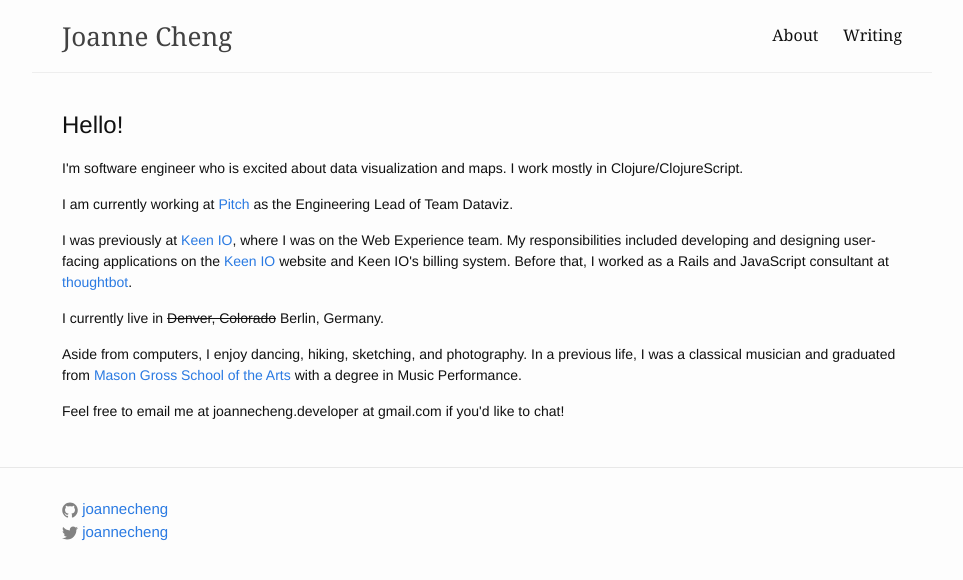
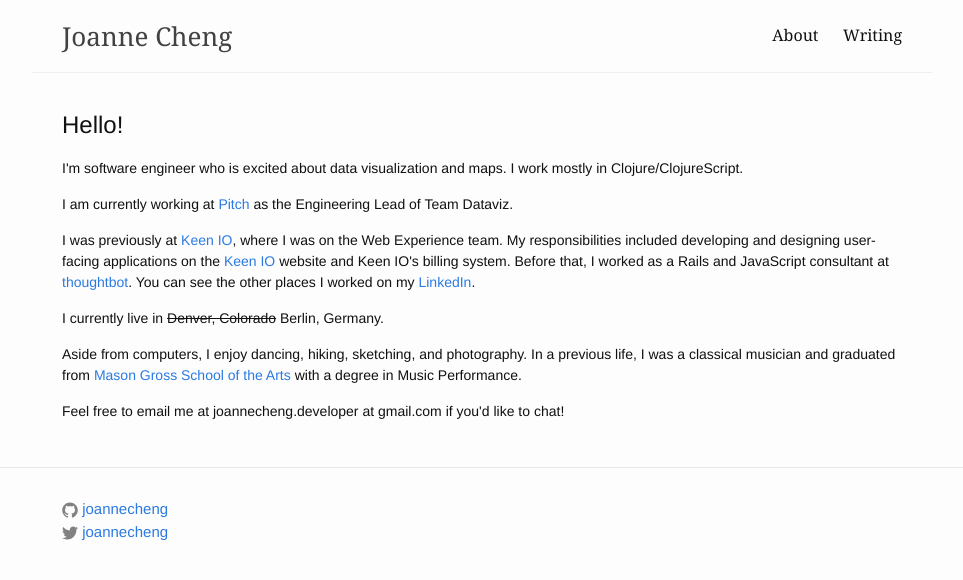
Before and after one commit to joannecheng/joannecheng.github.io, a Jekyll site: the page built from about.html, in a window 1280 px wide. Shown: the top 580 px of the page, without its empty margins (158-1121 px from the left). Built offline with Jekyll 4.4.1, drawn with Linux system fonts in a browser that asks for light colours; nearby versions of some CDN libraries; library files that are not in the unit come from our copies.

Commit message:
update about me

```diff
--- a/about.html
+++ b/about.html
@@ -21,6 +21,9 @@ permalink: /about/
 
   Before that, I worked as a Rails and JavaScript consultant at
   <a href="https://thoughtbot.com">thoughtbot</a>.
+
+  You can see the other places I worked on my
+  <a href="https://www.linkedin.com/in/cheng-joanne/">LinkedIn</a>.
   </p>
 
   <p>
```
